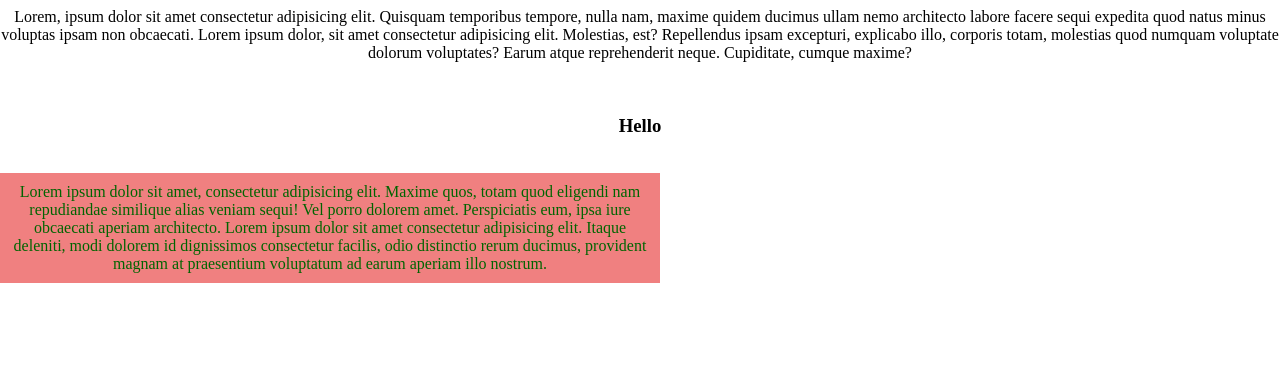
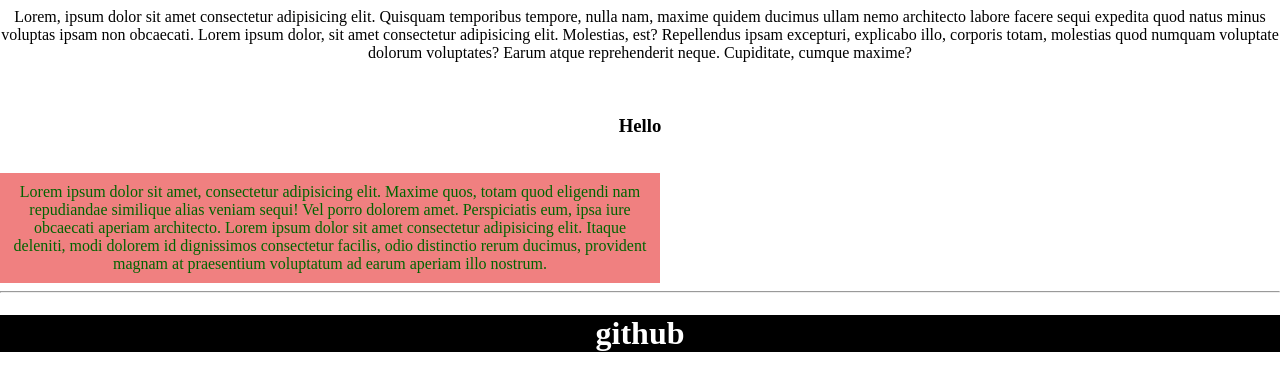
Before and after one commit to utsavvaghela2904/my-project, a plain HTML site: page index.html in a window 1280 px wide. Shown: the part 765-1138 px from the top of the page. Before the commit the page ends 1048 px from the top, so only its background shows below. Drawn offline with Linux system fonts and the light colour scheme.

Commit message:
add hr and h1

```diff
--- a/index.html
+++ b/index.html
@@ -22,5 +22,7 @@
     <h3>Hello</h3>
     <br>
     <div>Lorem ipsum dolor sit amet, consectetur adipisicing elit. Maxime quos, totam quod eligendi nam repudiandae similique alias veniam sequi! Vel porro dolorem amet. Perspiciatis eum, ipsa iure obcaecati aperiam architecto. Lorem ipsum dolor sit amet consectetur adipisicing elit. Itaque deleniti, modi dolorem id dignissimos consectetur facilis, odio distinctio rerum ducimus, provident magnam at praesentium voluptatum ad earum aperiam illo nostrum.</div>
+    <hr>
+    <h1>github</h1>
 </body>
 </html>
```
